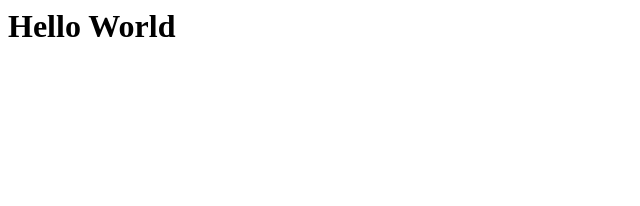
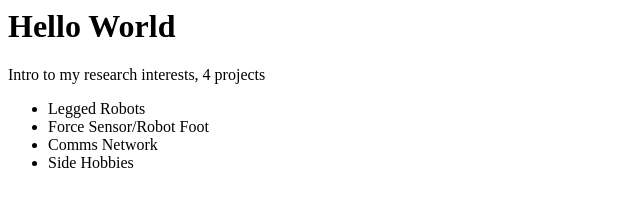
Before and after one commit to callenFisherLeggedRobotics/Website, a plain HTML site: page index.html in a window 1280 px wide. Shown: the whole page, without its empty margins (0-640 px from the left). Drawn offline with Linux system fonts and the light colour scheme.

Commit message:
Update index.html

```diff
--- a/index.html
+++ b/index.html
@@ -1 +1,9 @@
 <h1> Hello World </h1>
+<p>Intro to my research interests, 4 projects</p>
+
+<ul>
+  <li>Legged Robots</li>
+  <li>Force Sensor/Robot Foot</li>
+  <li>Comms Network</li>
+  <li>Side Hobbies</li>
+</ul>
```
